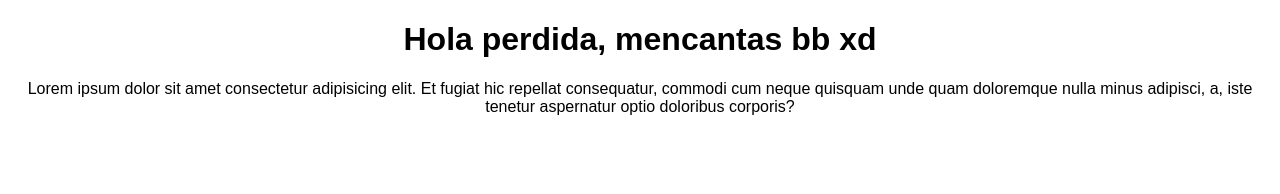
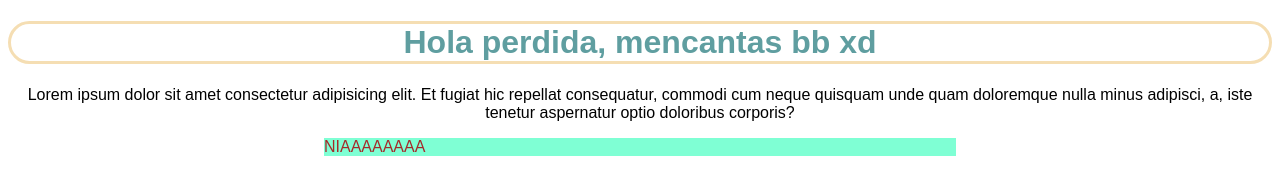
Before and after one commit to Thiago1306/PagCursoGit, a plain HTML site: page index.html in a window 1280 px wide. Drawn offline with Linux system fonts and the light colour scheme.

Commit message:
commit al master a la pagina

```diff
--- a/css/main.css
+++ b/css/main.css
@@ -2,3 +2,16 @@ body{
     text-align: center;
     font-family: "Arial";
 }
+
+h1{
+    color: cadetblue;
+    border: 3px solid wheat;
+    border-radius: 50pc;
+}
+#nia{
+    display: flex;
+    background-color: aquamarine;
+    color: brown;
+    width: 50%;
+    margin: auto;
+}
--- a/index.html
+++ b/index.html
@@ -10,5 +10,10 @@
 <body>
     <h1>Hola perdida, mencantas bb xd</h1>
     <p>Lorem ipsum dolor sit amet consectetur adipisicing elit. Et fugiat hic repellat consequatur, commodi cum neque quisquam unde quam doloremque nulla minus adipisci, a, iste tenetur aspernatur optio doloribus corporis?</p>
+
+    <footer>
+        <div id="nia">NIAAAAAAAA
+        </div>
+    </footer>
 </body>
 </html>
```
